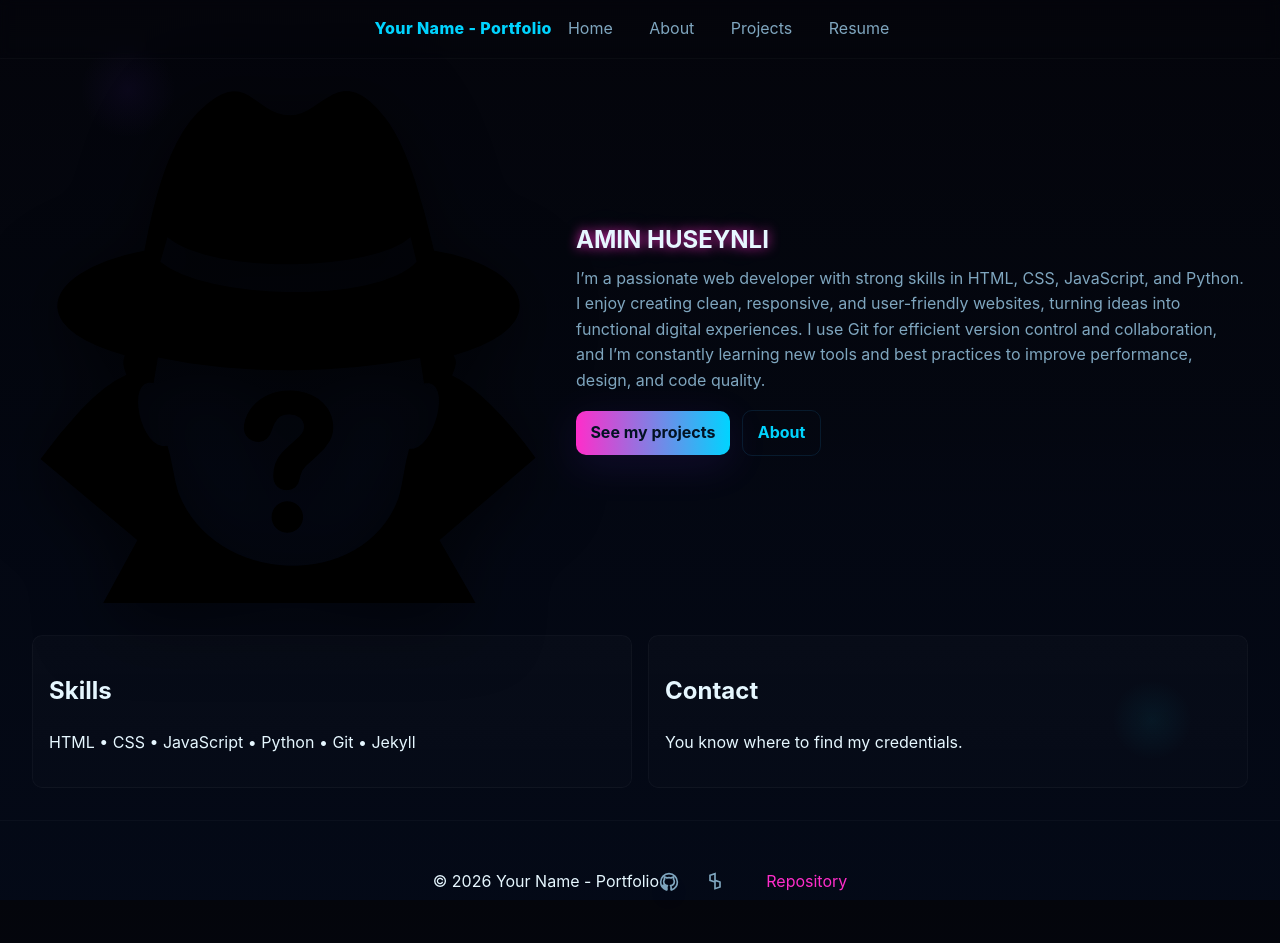
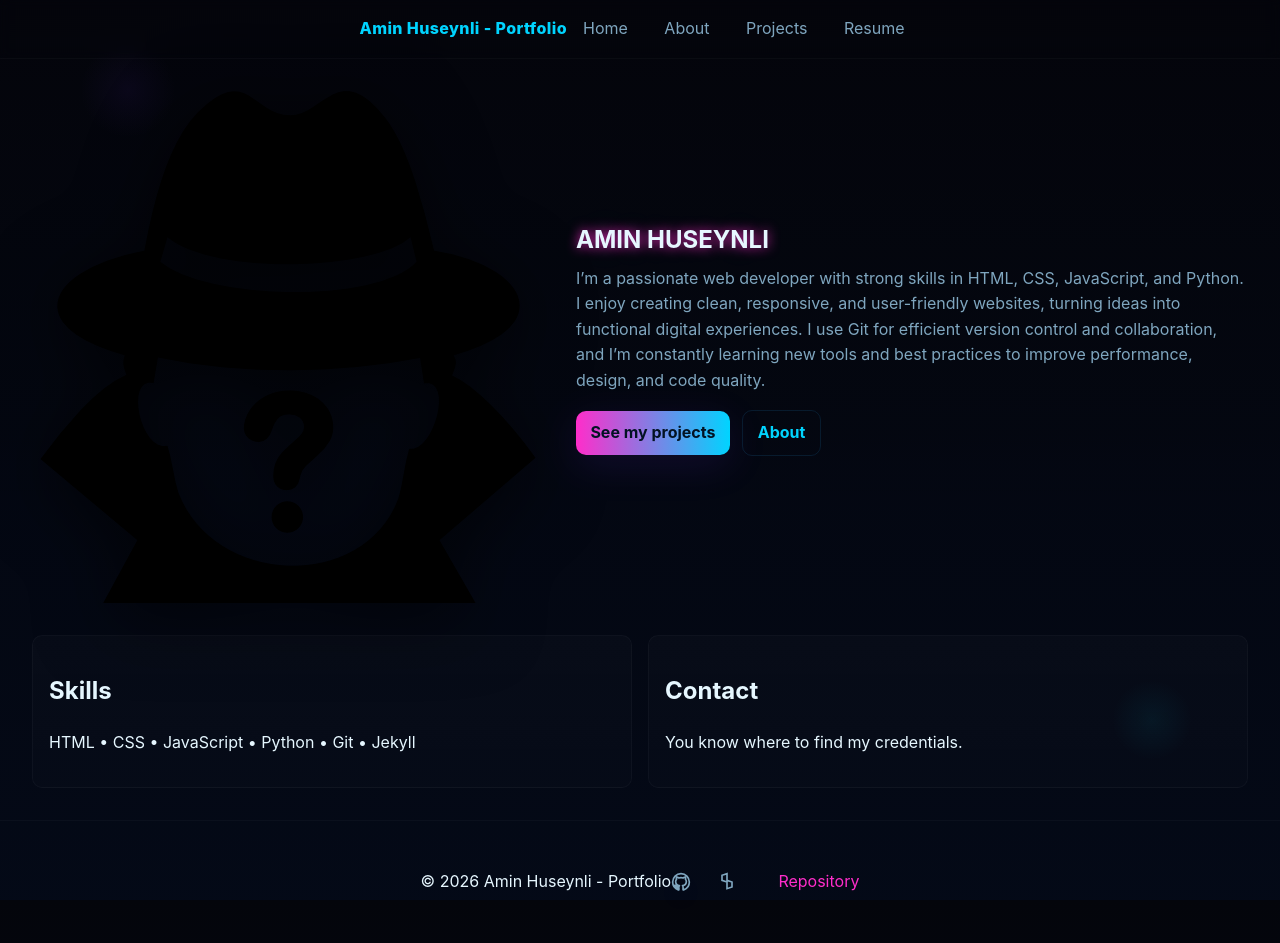
Before and after one commit to extremoly/extremoly, a Jekyll site: the page built from index.md, in a window 1280 px wide. Built offline with Jekyll 4.4.1, drawn with Linux system fonts in a browser that asks for light colours.

Commit message:
Update _config.yml

```diff
--- a/_config.yml
+++ b/_config.yml
@@ -1,4 +1,4 @@
-title: "Your Name - Portfolio"
+title: "Amin Huseynli - Portfolio"
 email: "your.email@example.com"
 description: "Personal portfolio showcasing projects and background."
 baseurl: "/extremoly" # change if deploying to username.github.io/repo
```
